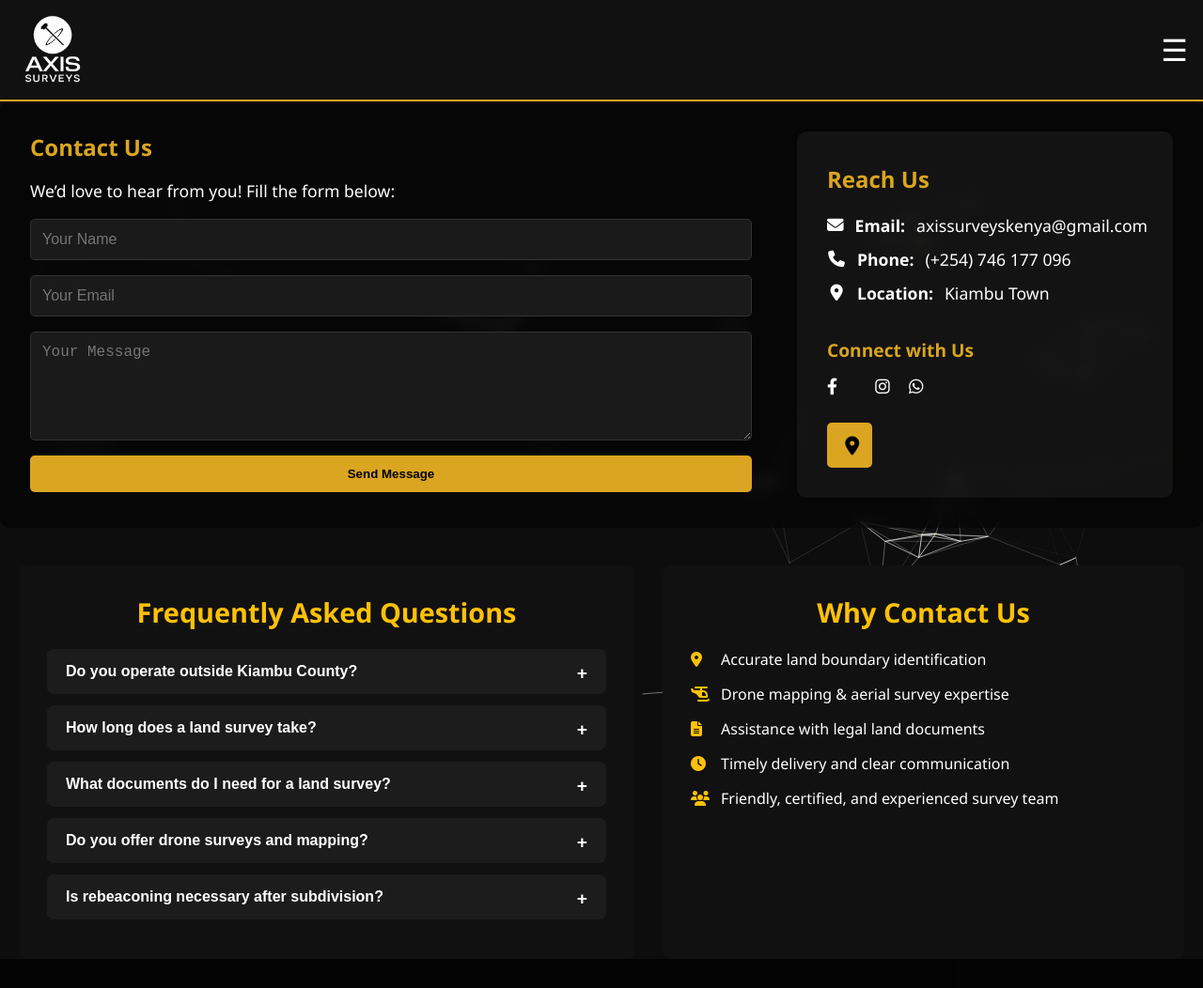
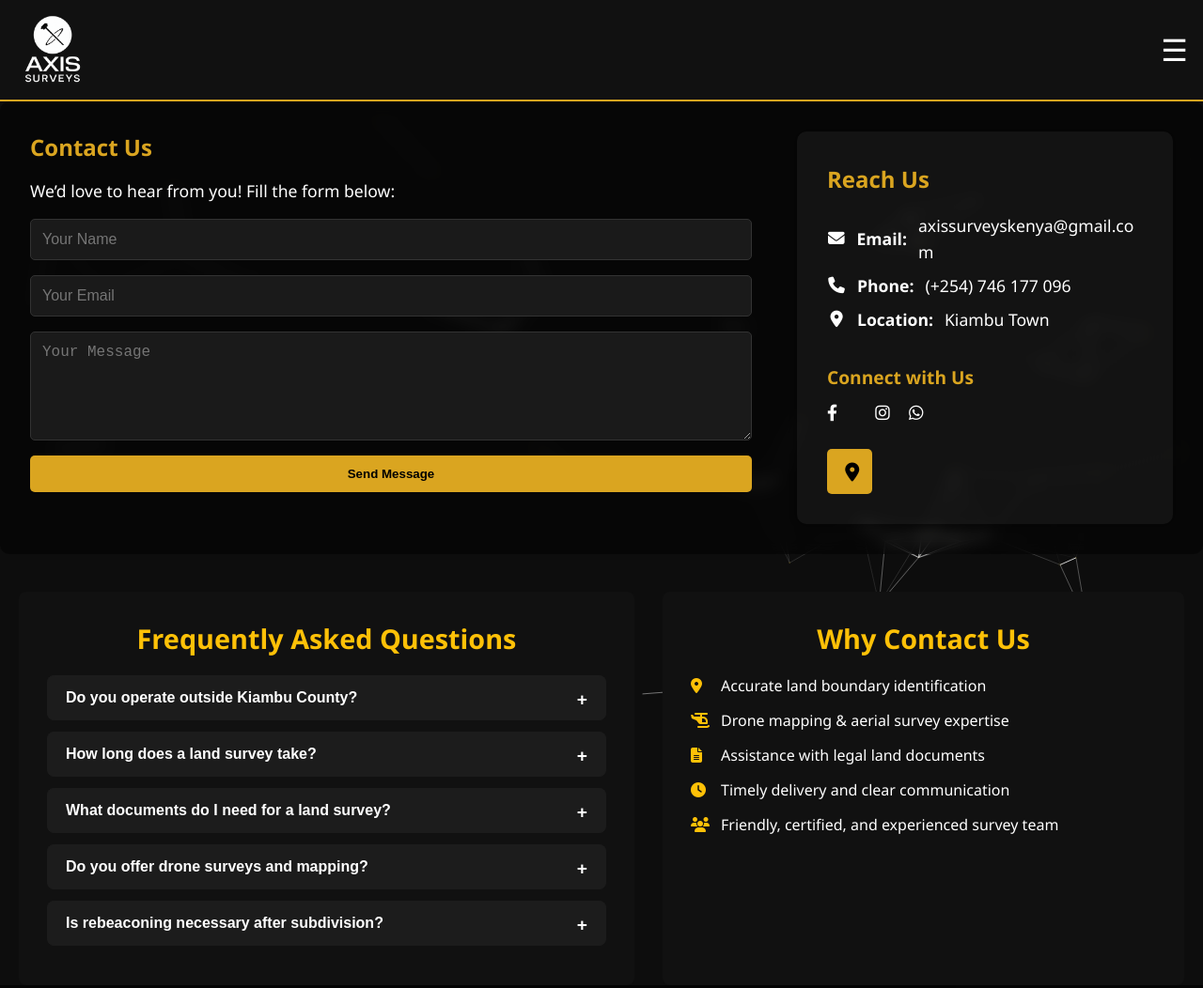
Before and after one commit to mojishort/axis-surveys-updated, a plain HTML site: page contact.html in a window 1280 px wide. Shown: the top 1052 px of the page at 94% size. Drawn offline with nearby package versions, Linux system fonts and the light colour scheme.

Commit message:
Update project

```diff
--- a/style.css
+++ b/style.css
@@ -721,11 +721,15 @@ p {
 .contact-info-side p a {
   color: #fff;
   text-decoration: none;
+  word-wrap: break-word;
+  overflow-wrap: anywhere;
+  word-break: break-word;
 }
 
 .contact-info-side p a:hover {
   color: #daa520;
 }
+
 
 
 
```
